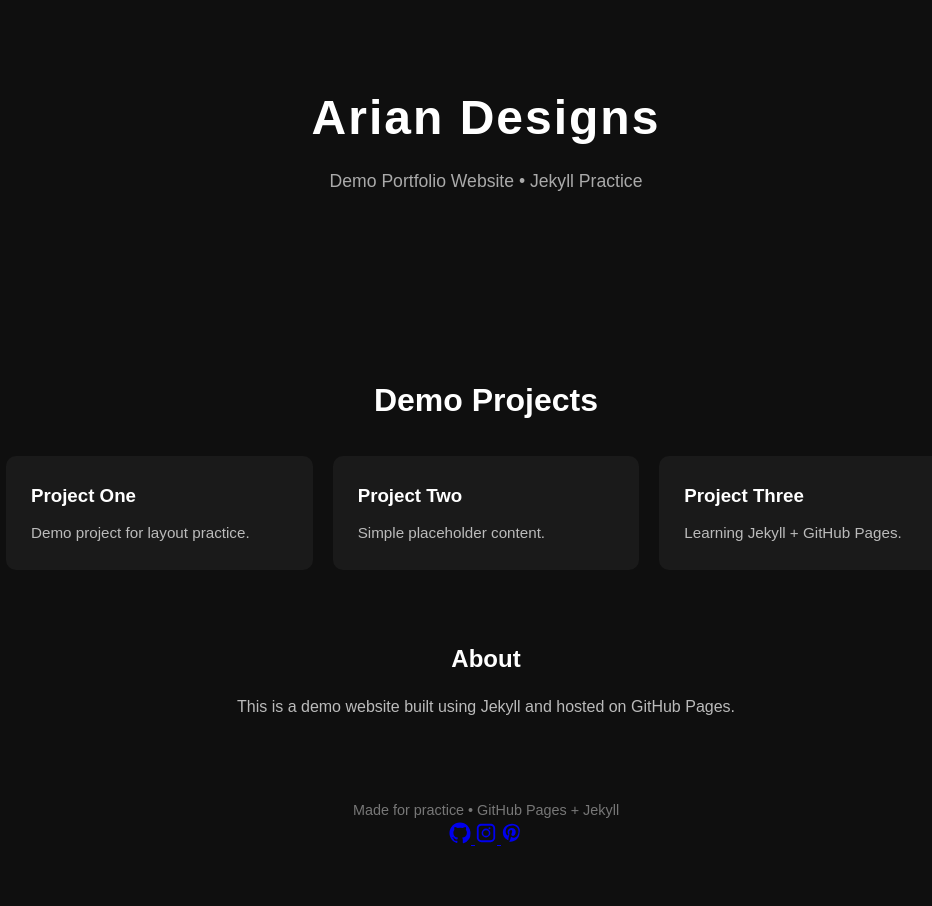
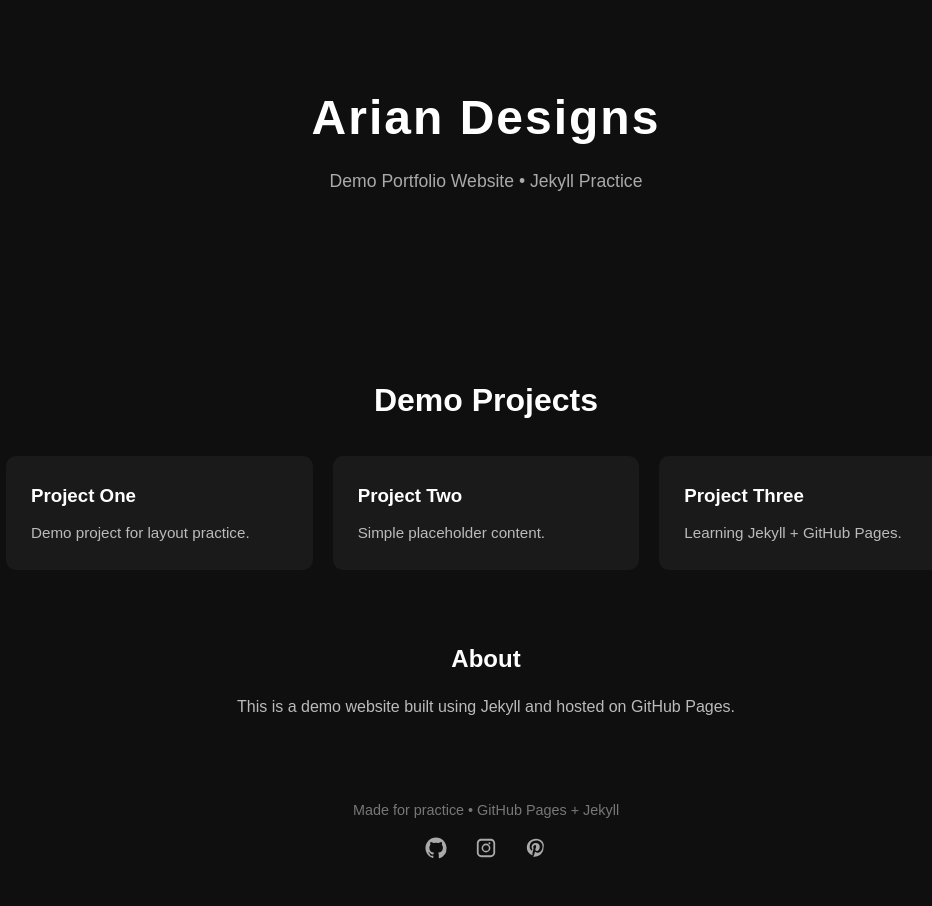
Before and after one commit to ariantechzone-stack/ariantechzone-stack.github.io, a Jekyll site: the page built from index.md, in a window 1280 px wide. Shown: the whole page, without its empty margins (154-1086 px from the left). Built offline with Jekyll 4.4.1, drawn with Linux system fonts in a browser that asks for light colours.

Commit message:
Update default.html

```diff
--- a/_layouts/default.html
+++ b/_layouts/default.html
@@ -101,6 +101,22 @@
       color: #777777;
       font-size: 0.9rem;
     }
+    .social-links {
+  margin-top: 15px;
+}
+
+.social-links a {
+  margin: 0 12px;
+  color: #aaaaaa;
+  display: inline-block;
+  transition: color 0.3s ease, transform 0.3s ease;
+}
+
+.social-links a:hover {
+  color: #ffffff;
+  transform: translateY(-3px);
+}
+
   </style>
 </head>
 <body>
```
